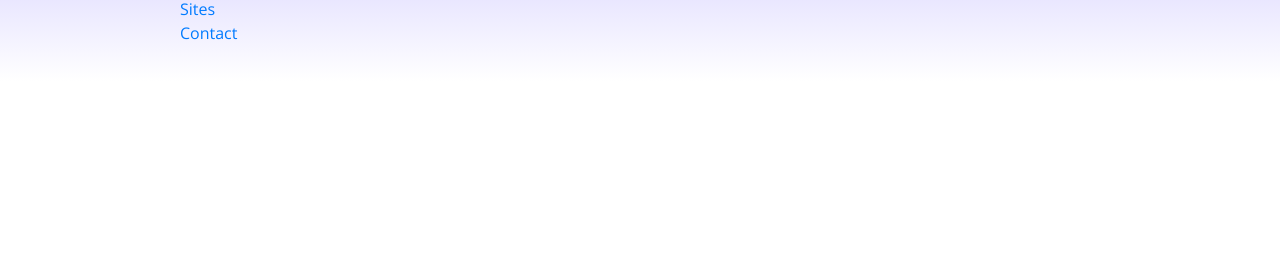
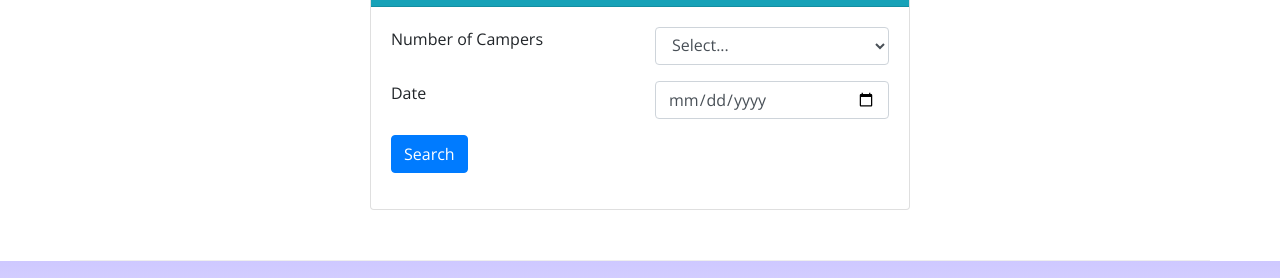
Before and after one commit to KrystalMadrinan/nucamp-bootstrap, a website: page index.html in a window 1280 px wide. Shown: the part 1256-1534 px from the top of the page. Before the commit the page ends 1337 px from the top, so only its background shows below. Drawn offline with nearby package versions, Linux system fonts and the light colour scheme.

Commit message:
Week 2 Asignment

```diff
--- a/index.html
+++ b/index.html
@@ -30,6 +30,10 @@
 
                     <h1>NuCamp</h1>
                     <h2>a better way to camp</h2>
+                </div>
+
+                <div class="col col-md-4 col-xl-2">
+                    <a href="#reserveForm" class="btn btn-info btn-lg mt-4 text-nowrap" role="button">Reserve Campsite</a>
                 </div>
             </div>
         </div>
@@ -114,6 +118,48 @@
                 </div>
             </div>
         </div>
+
+        <!-- RESERVATION FORM STARTS HERE -->
+        <div class="row row-content align-items-center">
+            <div class="col-sm-6 mx-auto">
+                <div class="card">
+                    <h3 class="card-header bg-info text-white">Reserve a Campsite</h3>
+                    <div class="card-body">
+                        <form id="reserveForm">
+                            <div class="form-group row">
+                                <label for="numCampers" class="col-sm-6" col-form-label">Number of Campers</label>
+                                <div class="col">
+                                    <select name="numCampers" id="numCampers" class="form-control">
+                                        <option selected>Select...</option>
+                                        <option value="one">1</option>
+                                        <option value="two">2</option>
+                                        <option value="three">3</option>
+                                        <option value="four">4</option>
+                                        <option value="five">5</option>
+                                        <option value="six">6</option>
+                                    </select>
+                                </div>
+                            </div>
+
+                            <div class="form-group row">
+                                <label for="date" class="col-sm-6">Date</label>
+                                <div class="col">
+                                    <input type="date" name="date" id="date" class="form-control" placeholder="Date">
+                                </div>
+                            </div>
+
+                            <div class="form-group row">
+                                <div class="col">
+                                    <button type="submit" class="btn btn-primary">Search</button>
+                                </div>
+                            </div>
+                        </form>
+                    </div>
+                </div>
+
+            </div>
+
+        </div>
     </div>
 
     <footer class="site-footer">
```
